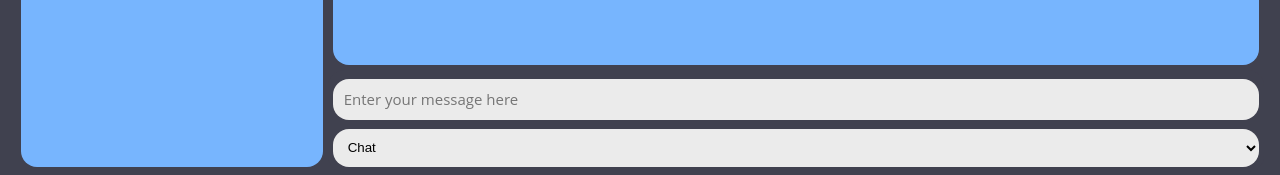
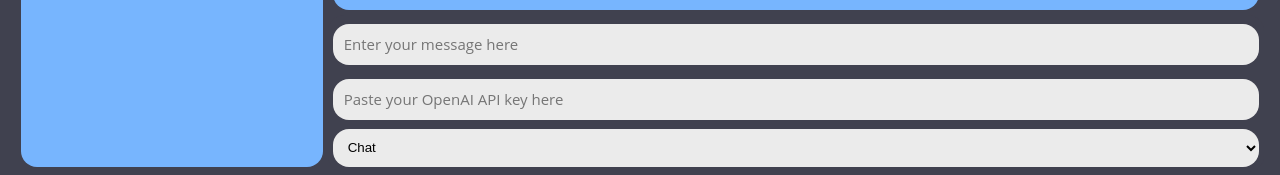
Before and after one commit to Lucas8448/vue.js-GPT-3, a Vue app in the folder gpt/: page / in a window 1280 px wide. Shown: the part 612-787 px from the top of the page. Built offline with nearby package versions, Linux system fonts and the light colour scheme.

Commit message:
Enter own API key

```diff
--- a/gpt/src/App.vue
+++ b/gpt/src/App.vue
@@ -23,6 +23,10 @@
         <input type="text" v-model="prompt" @keyup.enter="getResponse" placeholder="Enter your message here"
           class="input-area">
       </div>
+      <div class="input-container">
+          <input type="text" v-model="apiKey" placeholder="Paste your OpenAI API key here"
+            class="input-area">
+        </div>
       <select class="chatbot-dropdown" v-model="selectedPreset">
         <option v-for="preset in presets" :value="preset">{{ preset.name }}</option>
       </select>
@@ -38,7 +42,8 @@ export default {
       messages: [],
       selectedPreset: null,
       presets: [],
-      previousChats: null
+      previousChats: null,
+      apiKey: null,
     }
   },
   updated() {
@@ -242,7 +247,7 @@ export default {
           method: 'POST',
           headers: {
             'Content-Type': 'application/json',
-            'Authorization': `Bearer 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`
+            'Authorization': f`Bearer ${this.apiKey}`
           },
           body: JSON.stringify(this.currentPreset.body)
         });
```
